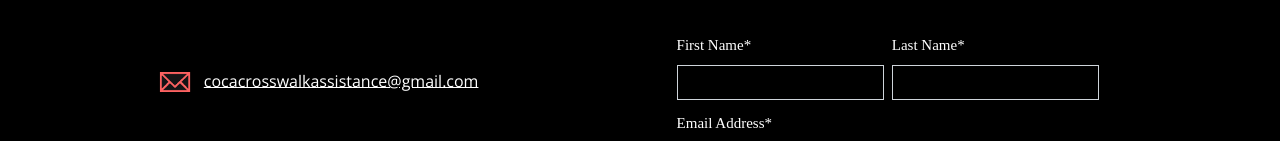
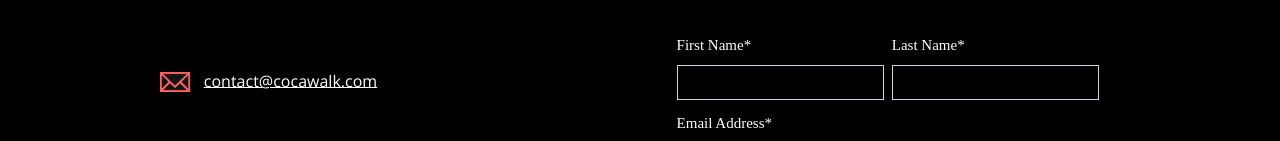
Before and after one commit to CoCA-Crosswalk-Assistance/Website, a plain HTML site: page contact.html in a window 1280 px wide. Shown: the part 165-306 px from the top of the page. Drawn offline with nearby package versions, Linux system fonts and the light colour scheme.

Commit message:
Contact Commit

```diff
--- a/contact.html
+++ b/contact.html
@@ -58,7 +58,7 @@
                     <div id="contactTitle">Contact Us</div>
                     <div id="contactemail">
                         <img src="./assets/contactemail.png" alt="" class="contactimg">
-                        <a href="mailto:cocacrosswalkassistance@gmail.com?subject=Containing CoCA" target="_blank" id="email">cocacrosswalkassistance@gmail.com</a>
+                        <a href="mailto:contact@cocawalk.com?subject=Contacting CoCA" target="_blank" id="email">contact@cocawalk.com</a>
                     </div>
                     <div id="contactmedia">
                         <img src="./assets/contactmedia.png" alt="" class="contactimg">
```
